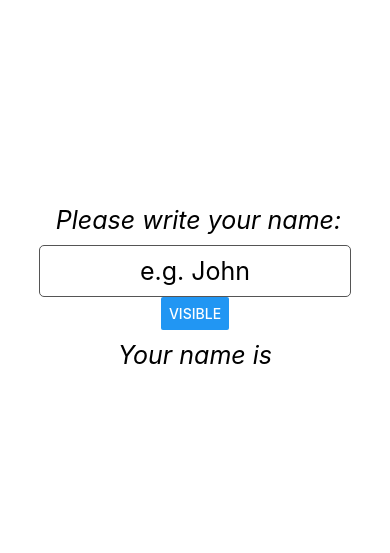
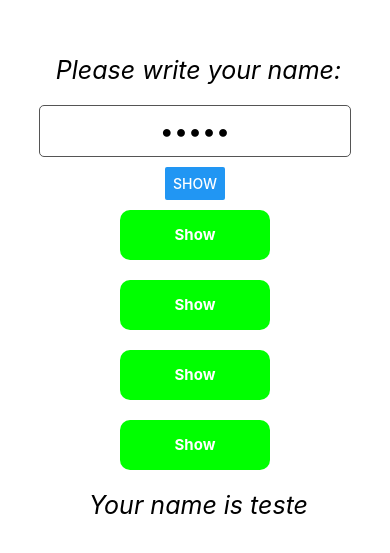
Before and after one commit to ebarretodev/primeiroappexpo, a React Native app: screen / in a window 390 px wide. Shown: the part 135-688 px from the top of the page. Built offline with nearby package versions, Linux system fonts and the light colour scheme.

Commit message:
Buttons and types for use

```diff
--- a/App.js
+++ b/App.js
@@ -1,12 +1,16 @@
 import { useState } from 'react';
-import { Linking, StyleSheet, Text, View, Button, TouchableOpacity, SafeAreaView, ScrollView, RefreshControl, Platform, StatusBar, FlatList, SectionList, TextInput } from 'react-native';
+import { StyleSheet, Text, View, Button, TouchableOpacity, SafeAreaView, Platform, StatusBar, TextInput, TouchableHighlight, TouchableWithoutFeedback, Pressable } from 'react-native';
 
 TouchableOpacity.defaultProps = { activeOpacity: 0.1 }; //used to disappears when clicked
 
 export default function App() {
 
-  const [name, setName] = useState('')
+  const [name, setName] = useState('teste')
   const [visible, setVisible] = useState(true)
+
+  const onPressHandler = () => {
+    setVisible(!visible)
+  }
 
   return (
     <SafeAreaView style={styles.safeArea} >
@@ -15,11 +19,59 @@ export default function App() {
         <TextInput
           style={styles.input}
           placeholder='e.g. John'
+          value={name}
           onChangeText={value => setName(value)}
           secureTextEntry={visible}da
         />
-        <Button title='Visible' onPress={()=>{setVisible(!visible)}} />
+
+        <Button
+          title={visible ? 'Show' : 'Hide' }
+          onPress={onPressHandler}
+
+        />
+
+        <TouchableOpacity
+          style={styles.button}
+          onPress={onPressHandler}
+        >
+          <Text style={styles.textButton}  >{visible ? 'Show' : 'Hide'}</Text>
+        </TouchableOpacity>
+
+        <TouchableHighlight
+          style={styles.button}
+          onPress={onPressHandler}
+          underlayColor="#ddd"
+        >
+          <Text style={styles.textButton}  >{visible ? 'Show' : 'Hide'}</Text>
+        </TouchableHighlight>
+
+        <TouchableWithoutFeedback
+          onPress={onPressHandler}
+        >
+          <View style={styles.button}>
+            <Text style={styles.textButton}  >{visible ? 'Show' : 'Hide'}</Text>
+          </View>
+        </TouchableWithoutFeedback>
+
+        <Pressable
+          style={({pressed}) => [
+            styles.button,
+            { backgroundColor: pressed ? '#ddd' : '#0f0' }
+          ]}
+          onPress={onPressHandler}
+          //onLongPress={onPressHandler}
+          delayLongPress={2000}
+          hitSlop={{ top: 10, bottom: 10, right: 10, left: 10 }}
+          android_ripple= {{color: '#00f'}}
+
+        >
+          <Text style={styles.textButton}  >{visible ? 'Show' : 'Hide'}</Text>
+        </Pressable>
+
+
         <Text style={styles.text} > Your name is {name}</Text>
+
+
       </View>
     </SafeAreaView>
   );
@@ -53,6 +105,21 @@ const styles = StyleSheet.create({
     fontSize: 25,
     padding: 10,
     textAlign: 'center',
+    margin: 10
 
+  },
+  button: {
+    backgroundColor: '#0f0',
+    width: 150,
+    height: 50,
+    alignItems: 'center',
+    justifyContent: 'center',
+    margin: 10,
+    borderRadius: 10,
+  },
+  textButton: {
+    color: '#fff',
+    fontSize: 15,
+    fontWeight: 'bold'
   }
 });
```
